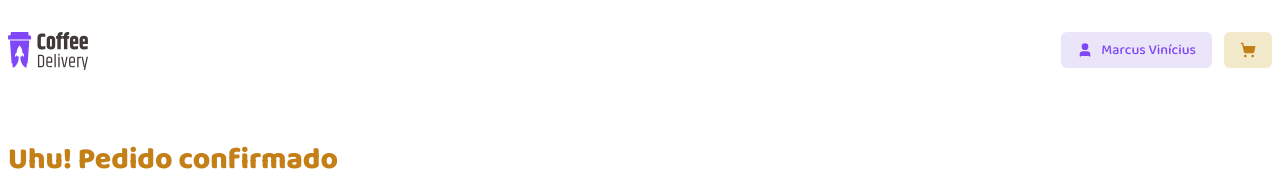
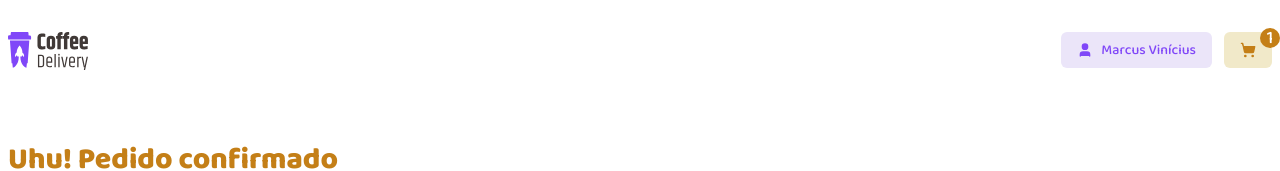
Before and after one commit to viniseven/coffee_delivery_frontend, a React (Vite) app: page /orderconfirmation in a window 1280 px wide. Shown: the top 171 px of the page. Built offline with nearby package versions, Linux system fonts and the light colour scheme.

Commit message:
feat: added count quantity card in icon cart button

```diff
--- a/src/components/Header.tsx
+++ b/src/components/Header.tsx
@@ -15,8 +15,11 @@ function Header() {
 					<User className="text-purple fill-purple" />
 					<p className="text-purple">Marcus Vinícius</p>
 				</Button>
-				<Link to="/checkoutpayment">
-					<Button className="bg-yellow-light">
+				<Link to="/checkoutpayment" className="">
+					<Button className="bg-yellow-light relative">
+						<div className="bg-yellow-dark absolute bottom-5 left-9 flex h-5 w-5 items-center justify-center rounded-full p-0.5">
+							<span className="text-lg text-white">1</span>
+						</div>
 						<ShoppingCart className="text-yellow-dark fill-yellow-dark" />
 					</Button>
 				</Link>
```
